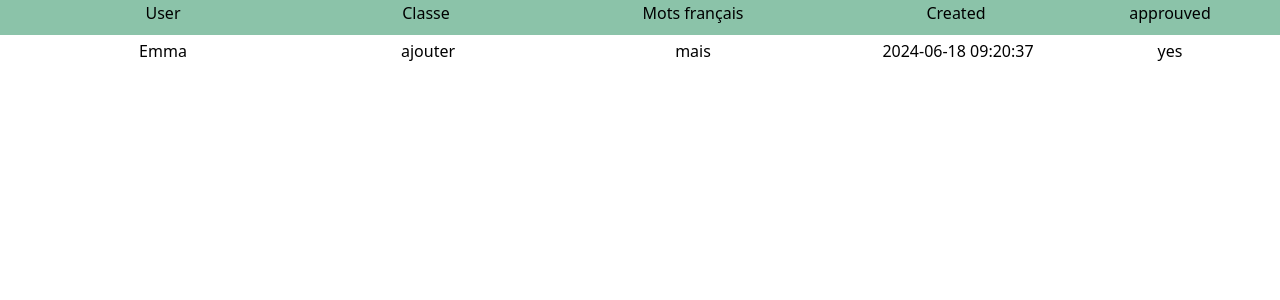
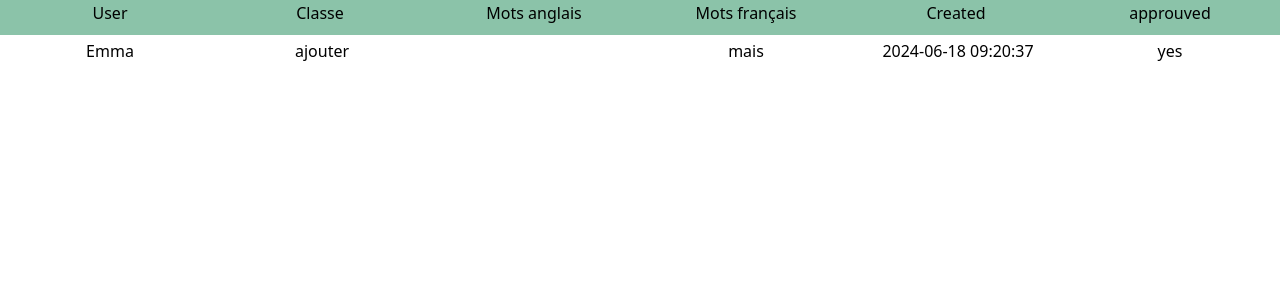
Before and after one commit to DanielC-N/vocab-web-app, a PHP site: page /log.php in a window 1280 px wide. Shown: the top 300 px of the page. Run offline with PHP 8.4, Linux system fonts and the light colour scheme; data comes from the database, SQL or seed files in the repository.

Commit message:
ajout de valeurs dans la bdd log_words

```diff
--- a/log.php
+++ b/log.php
@@ -20,13 +20,16 @@
             <div class="container-fuide overflow-x-hidden text-black">
                 <div class="row-gap d-flex align-items-center p-1 bg-success bg-opacity-50 text-wrap" >
 
-                    <div class="col-3 p-0">
+                    <div class="col-2 p-0">
                         <h6 class="text-center"> User</h6>
                     </div>
                     <div class="col-2 pe-1">
                         <h6 class="text-center"> Classe</h6>
                     </div>
-                    <div class="col-3 p-0">
+                    <div class="col-2 p-0">
+                        <h6 class="text-center"> Mots anglais</h6>
+                    </div>
+                    <div class="col-2 p-0">
                         <h6 class="text-center"> Mots français</h6>
                     </div>
                     <div class="col-2 pe-1">
@@ -45,9 +48,10 @@
                     ?>
                     <div class=" d-flex align-items-center p-1 row m-0">
 
-                            <p class="col-3 text-center p-0 m-0 text-break" id="user <?=$log_words['id']?>"><?=$log_words['user']?></p>
+                            <p class="col-2 text-center p-0 m-0 text-break" id="user <?=$log_words['id']?>"><?=$log_words['user']?></p>
                             <p class="col-2 text-center p-0 m-0 text-break" id="classe <?=$log_words['id']?>"><?=$log_words['classe']?></p>
-                            <p class="col-3 text-center p-0 m-0 text-break" id="mot_fr <?=$log_words['id']?>"><?=$log_words['mot_fr']?></p>
+                            <p class="col-2 text-center p-0 m-0 text-break" id="mot_en <?=$log_words['id']?>"><?=$log_words['mot_en']?></p>
+                            <p class="col-2 text-center p-0 m-0 text-break" id="mot_fr <?=$log_words['id']?>"><?=$log_words['mot_fr']?></p>
                             <time class=" col-2 text-center"><?=$log_words['created']?></time>
                             <p class="col-2 text-center p-0 m-0 text-break" id="is_approved <?=$log_words['id']?>"><?=$log_words['is_approved']?></p>
                     </div>
--- a/projetsql/schema.sql
+++ b/projetsql/schema.sql
@@ -22,6 +22,7 @@ CREATE TABLE log_words (
     id INTEGER PRIMARY KEY AUTO_INCREMENT,
     user TEXT NOT NULL,
     classe TEXT NOT NULL,
+    mot_en TEXT NOT NULL,
     mot_fr TEXT NOT NULL,
     created TIMESTAMP NOT NULL DEFAULT CURRENT_TIMESTAMP,
     is_approved TEXT NULL
```
